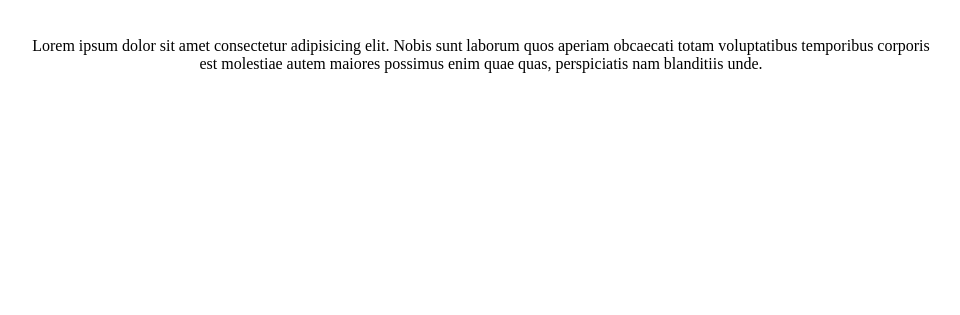
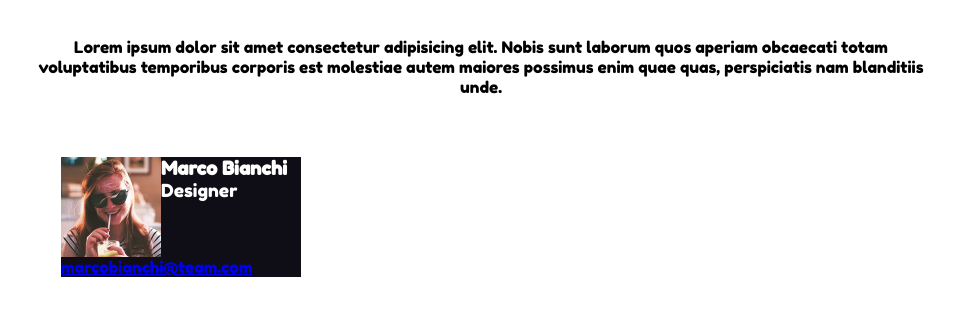
Before and after one commit to Alex100688/html-css-float-cards, a plain HTML site: page index.html in a window 1280 px wide. Shown: the part 85-400 px from the top of the page, without its empty margins (159-1119 px from the left). Drawn offline with Linux system fonts and the light colour scheme.

Commit message:
problema padding-left

```diff
--- a/css/style.css
+++ b/css/style.css
@@ -2,6 +2,9 @@
     box-sizing: border-box;
     margin: 0px;
     padding: 0px;
+}
+body{
+    font-family: 'Fredoka One', cursive;
 }
 .container{
     max-width: 900px;
@@ -11,8 +14,45 @@ section > h1{
     font-size: 35px;
     color: #e53170;
     margin: 40px 0px;
-    font-family: 'Fredoka One', cursive;
+
 }
 h1,p{
     text-align:center;
 }
+.clearfix::after{
+    content:'';
+    display: table;
+    clear: both;
+}
+.box{
+    width: 100%;
+    margin-top: 60px;
+}
+
+
+ .col-box{
+    width: calc(100% / 3 - 60px);
+    margin: 0px 30px;
+    float: left;
+    background-color: #0f0e17;
+
+ }
+ img{
+    width: 100px;
+    height: 100px;
+    float:left ;
+    display: block;
+ }
+ h3,small{
+    color: white;
+
+ }
+ h3{
+    padding-left: 20px;
+ }
+
+
+ small{
+    font-size: 18px;
+
+}
--- a/index.html
+++ b/index.html
@@ -12,15 +12,49 @@
 </head>
 <body>
     <Main>
-        <Div class="container">
+        <div class="container">
             <!-- titolo e paragrafo -->
             <section>
                 <h1>Meet our team</h1>
                 <p>Lorem ipsum dolor sit amet consectetur adipisicing elit. Nobis sunt laborum quos aperiam obcaecati totam voluptatibus temporibus corporis est molestiae autem maiores possimus enim quae quas, perspiciatis nam blanditiis unde.</p>
             <!-- fine titolo e paragrafo -->
             </section>
+            <section>
+                <!-- tabella immagini e descrizione -->
+                <div class=" box clearfix" >
+                        <div class=" col-box" >
+                            <div class= clearfix>
+                                <img src="img/female1.png" alt="female1">
+                                <h3>Marco Bianchi</h3>
+                                <small>Designer</small>
+                                <a href="mailto:">marcobianchi@team.com</a>
 
-        </Div>
+                            </div>
+
+                        </div>
+                        <div class="col-box">
+
+                        </div>
+                        <div class="col-box">
+
+                        </div>
+                        <div class="col-box">
+
+                        </div>
+                        <div class="col-box">
+
+                        </div>
+                        <div class="col-box">
+
+                        </div>
+
+
+                </div>
+                <!-- fine tabella immagini e descrizione -->
+
+            </section>
+
+        </div>
     </Main>
 </body>
 </html>
```
